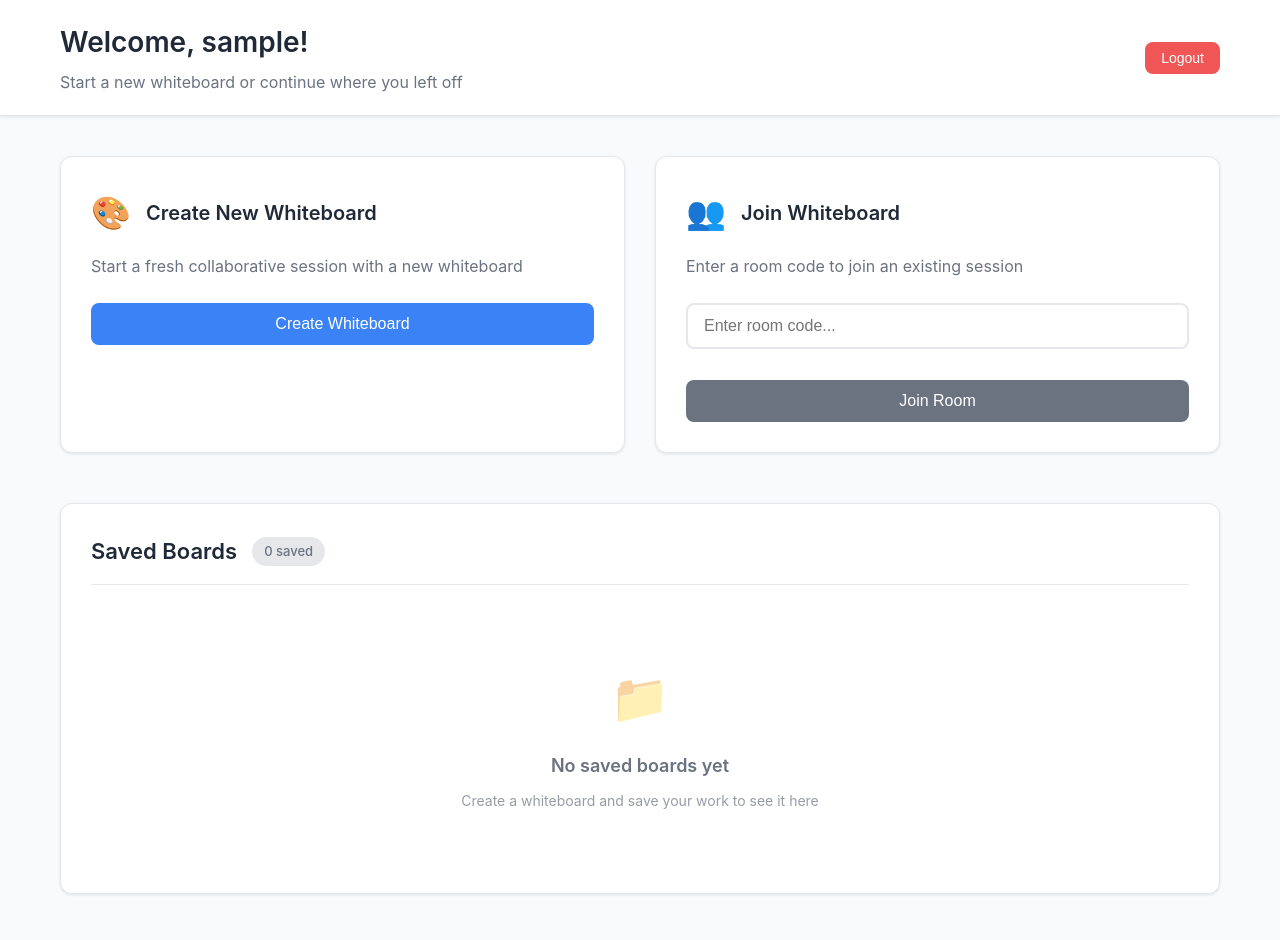
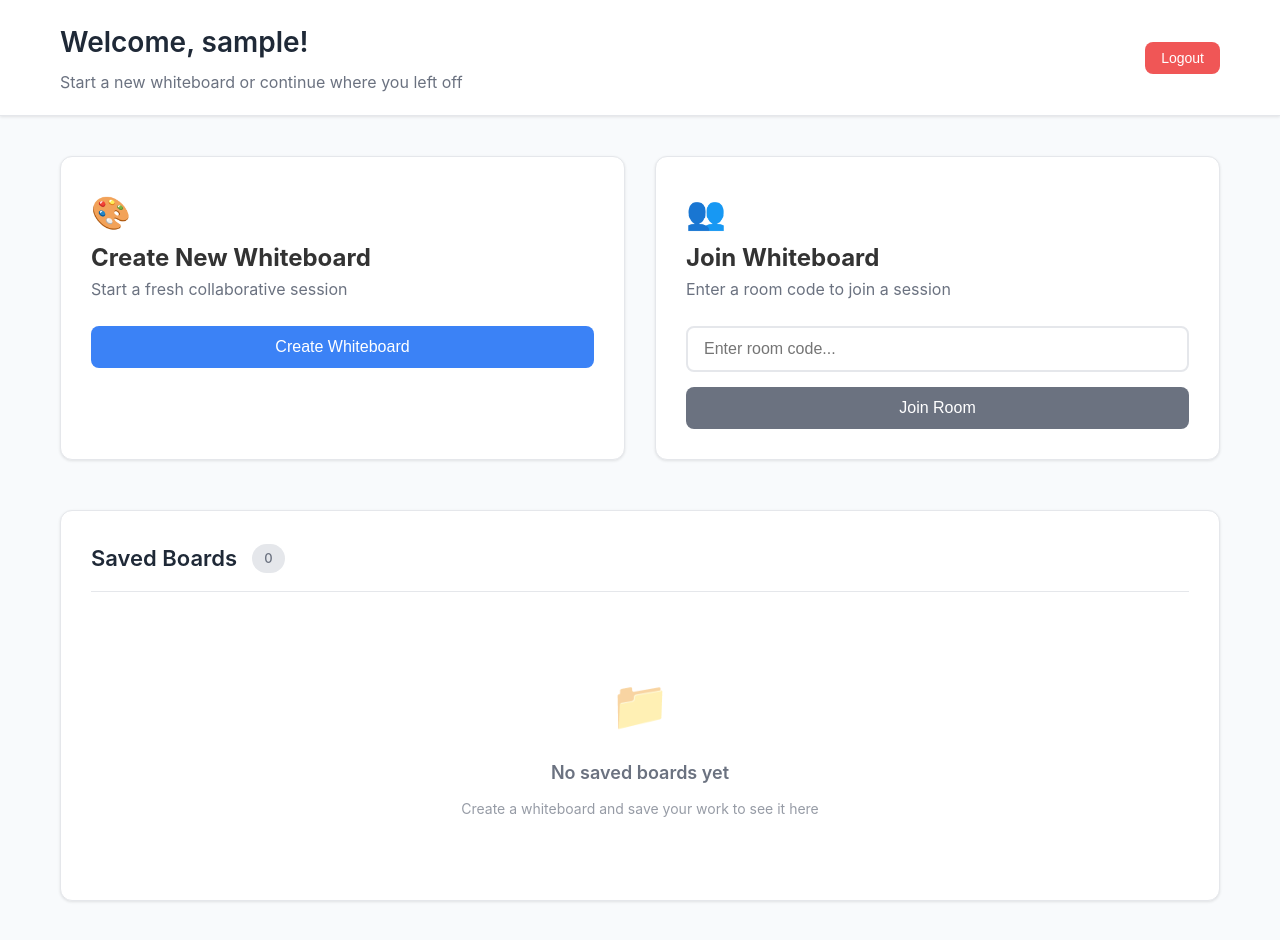
Before and after one commit to heet-sutariya-193/CollabBoard-Real-time-Collaborative-Whiteboard, a React (Create React App) app in the folder collabboard/frontend/: page /dashboard in a window 1280 px wide. Built offline with nearby package versions, Linux system fonts and the light colour scheme; sample sign-in values are in the browser's storage.

Commit message:
Refactor D1

```diff
--- a/collabboard/frontend/src/components/Dashboard/DashBoard.js
+++ b/collabboard/frontend/src/components/Dashboard/DashBoard.js
@@ -121,11 +121,9 @@ const Dashboard = () => {
                 <div className="container">
                     <div className="actions-row">
                         <div className="action-card create-card">
-                            <div className="card-header">
                             <div className="card-icon">🎨</div>
                             <h2>Create New Whiteboard</h2>
-                            </div>
-                            <p>Start a fresh collaborative session with a new whiteboard</p>
+                            <p>Start a fresh collaborative session</p>
                             <button
                                 onClick={() => createNewWhiteboard()}
                                 className="btn btn-primary"
@@ -136,13 +134,10 @@ const Dashboard = () => {
                         </div>
 
                         <div className="action-card join-card">
-                            <div className="card-header">
                             <div className="card-icon">👥</div>
                             <h2>Join Whiteboard</h2>
-                            </div>
-                            <p>Enter a room code to join an existing session</p>
+                            <p>Enter a room code to join a session</p>
                             <form onSubmit={joinWhiteboard} className="join-form">
-                                <div className="form-group">
                                 <input
                                     type="text"
                                     className="form-input"
@@ -151,7 +146,6 @@ const Dashboard = () => {
                                     onChange={(e) => setRoomCode(e.target.value)}
                                     required
                                 />
-                                </div>
                                 <button type="submit" className="btn btn-secondary">
                                     Join Room
                                 </button>
@@ -162,7 +156,7 @@ const Dashboard = () => {
                     <div className="saved-section">
                         <div className="section-title">
                             <h2>Saved Boards</h2>
-                            <span className="count-badge">{savedBoards.length} saved</span>
+                            <span className="count-badge">{savedBoards.length}</span>
                         </div>
 
                         {savedBoards.length === 0 ? (
@@ -175,27 +169,27 @@ const Dashboard = () => {
                             <div className="boards-grid">
                                 {savedBoards.map((board) => (
                                     <div key={board.id} className="board-card">
-                                        <div className="board-image">
+                                        <div className="board-preview">
                                             <img
                                                 src={board.thumbnail}
                                                 alt={board.name}
                                             />
                                         </div>
-                                        <div className="board-content">
-                                            <h4>{board.name}</h4>
                                         <div className="board-info">
-                                                <span>Room: {board.roomCode}</span>
-                                                <span>Saved: {new Date(board.savedAt).toLocaleDateString()}</span>
+                                            <h4 className="board-name">{board.name}</h4>
+                                            <div className="board-details">
+                                                <span className="room-code">Room: {board.roomCode}</span>
+                                                <span className="saved-date">Saved: {new Date(board.savedAt).toLocaleDateString()}</span>
                                             </div>
-                                            <div className="board-buttons">
+                                            <div className="board-actions">
                                                 <button
-                                                    className="btn btn-primary btn-small"
+                                                    className="btn-open"
                                                     onClick={() => openSavedBoard(board)}
                                                 >
                                                     Open
                                                 </button>
                                                 <button
-                                                    className="btn btn-danger btn-small"
+                                                    className="btn-delete"
                                                     onClick={() => deleteSavedBoard(board.id)}
                                                 >
                                                     Delete
```
Lines whose indentation alone changed are shown as unchanged.
